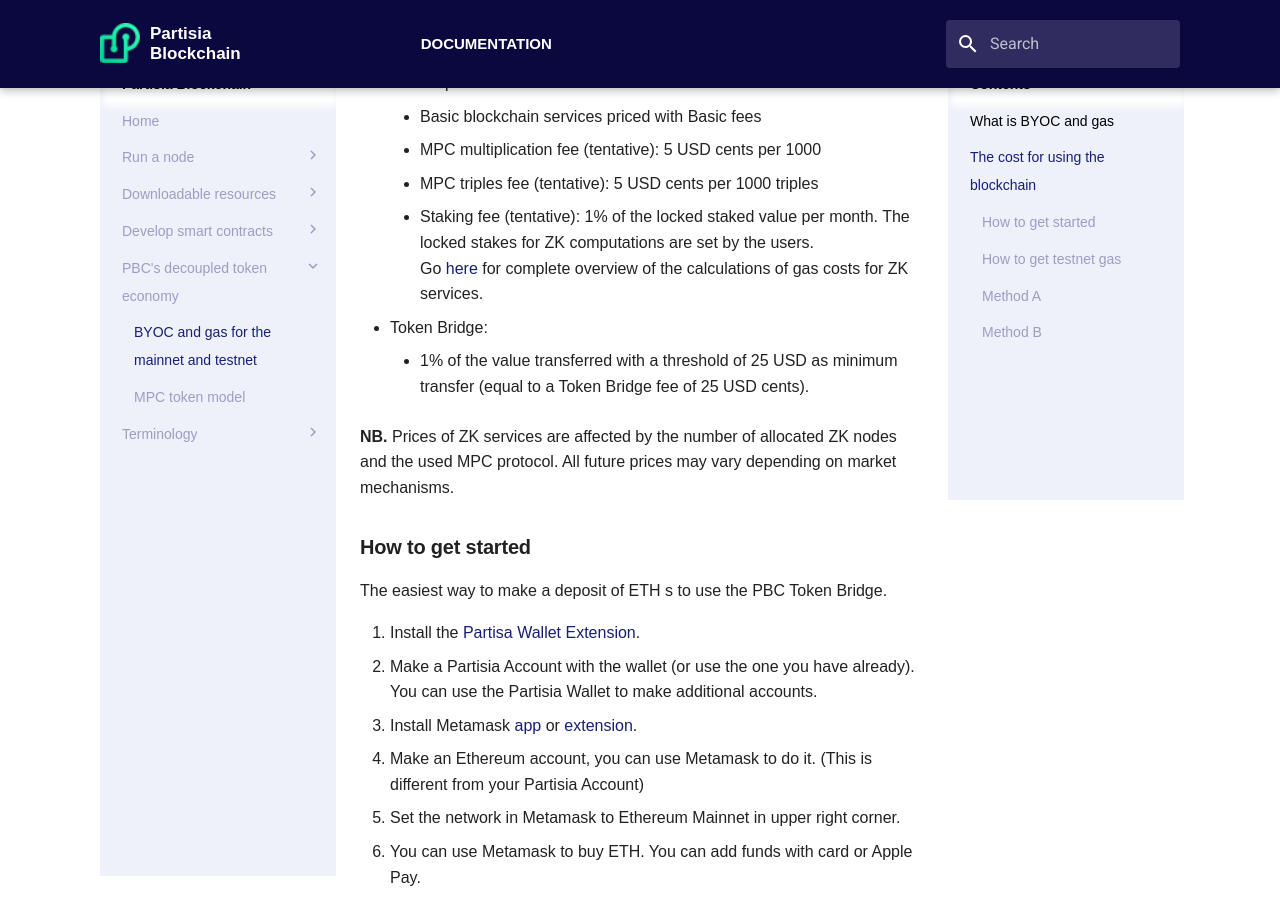
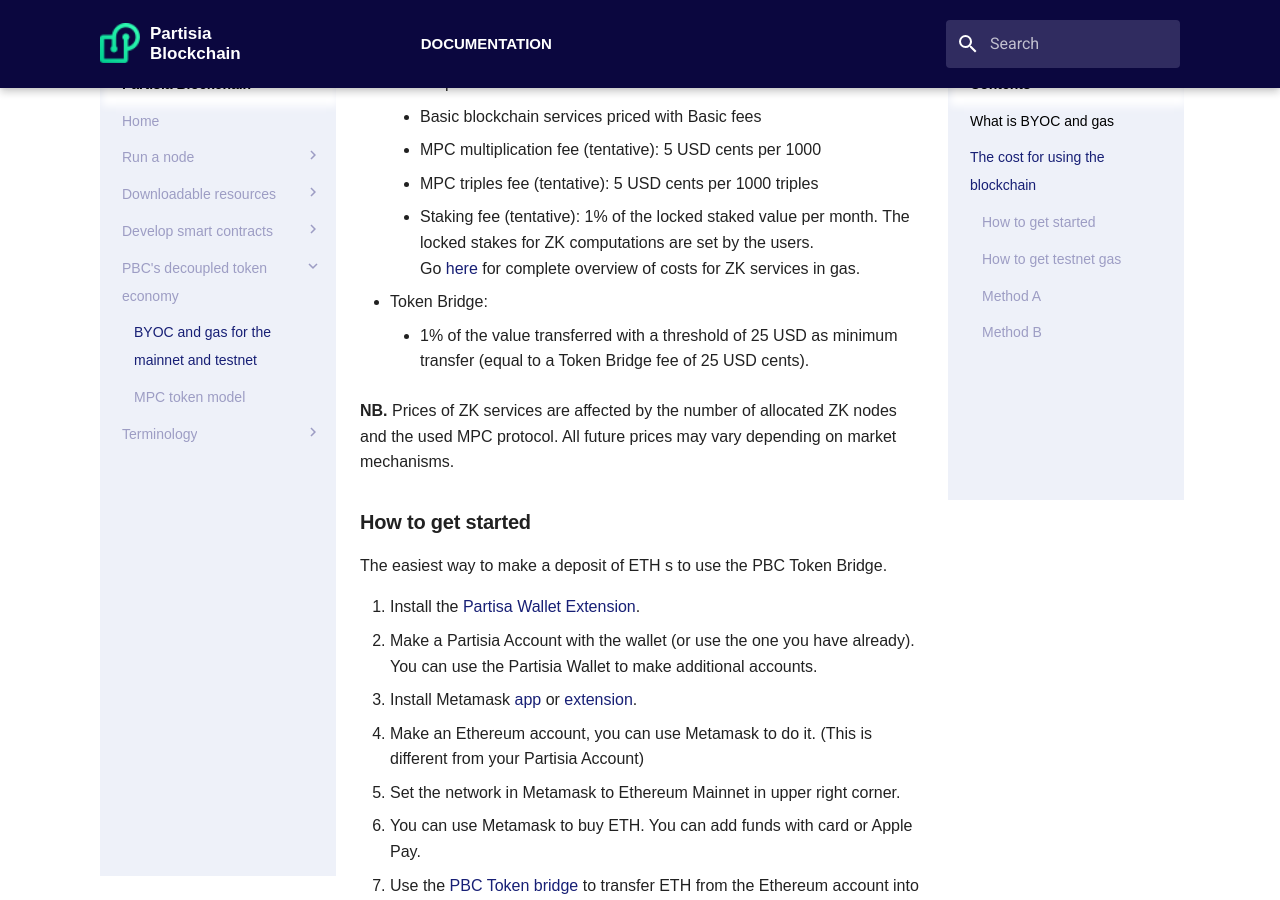
Before and after one commit to 0xSero/partisia-docs, an MkDocs documentation site: the page built from docs/byoc.md, in a window 1280 px wide and 900 px high, scrolled down 1141 px. Built offline with MkDocs 1.6.1 and Material for MkDocs 9.7.7, drawn with Linux system fonts in a browser that asks for light colours; some web fonts are replaced; a script that is not in the unit is left out.

Commit message:
Fixed price for gas + price for ZK and oracle service

```diff
--- a/docs/byoc.md
+++ b/docs/byoc.md
@@ -33,7 +33,7 @@
     - MPC multiplication fee (tentative): 5 USD cents per 1000
     - MPC triples fee (tentative): 5 USD cents per 1000 triples
     - Staking fee (tentative): 1% of the locked staked value per month. The locked stakes for ZK computations are set by the users.
-Go [here](zk-computation-fees.md) for complete overview of the calculations of gas costs for ZK services.
+Go [here](zk-computation-fees.md) for complete overview of costs for ZK services in gas.
 
 - Token Bridge:
     - 1% of the value transferred with a threshold of 25 USD as minimum transfer (equal to a Token Bridge fee of 25 USD cents).
```
